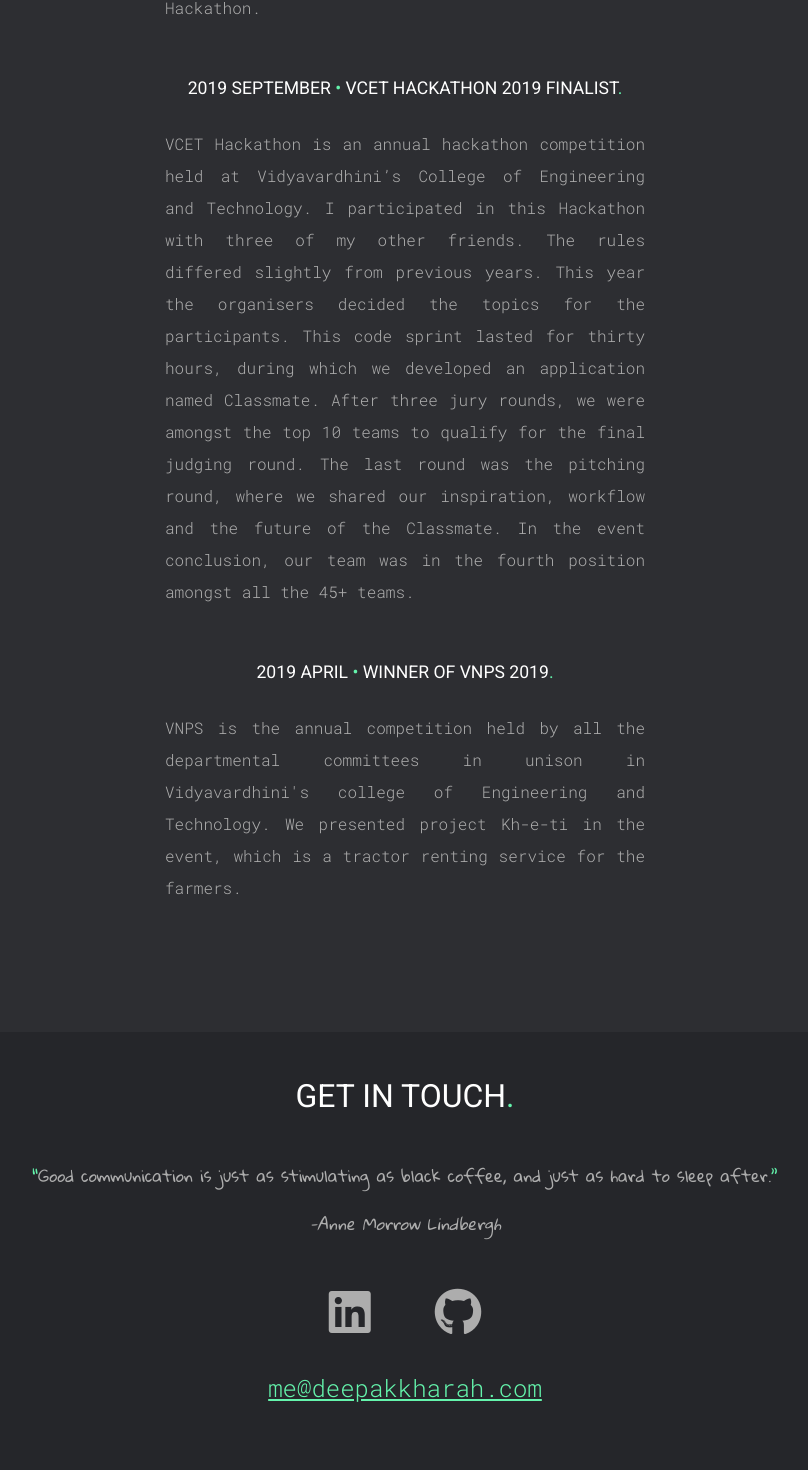
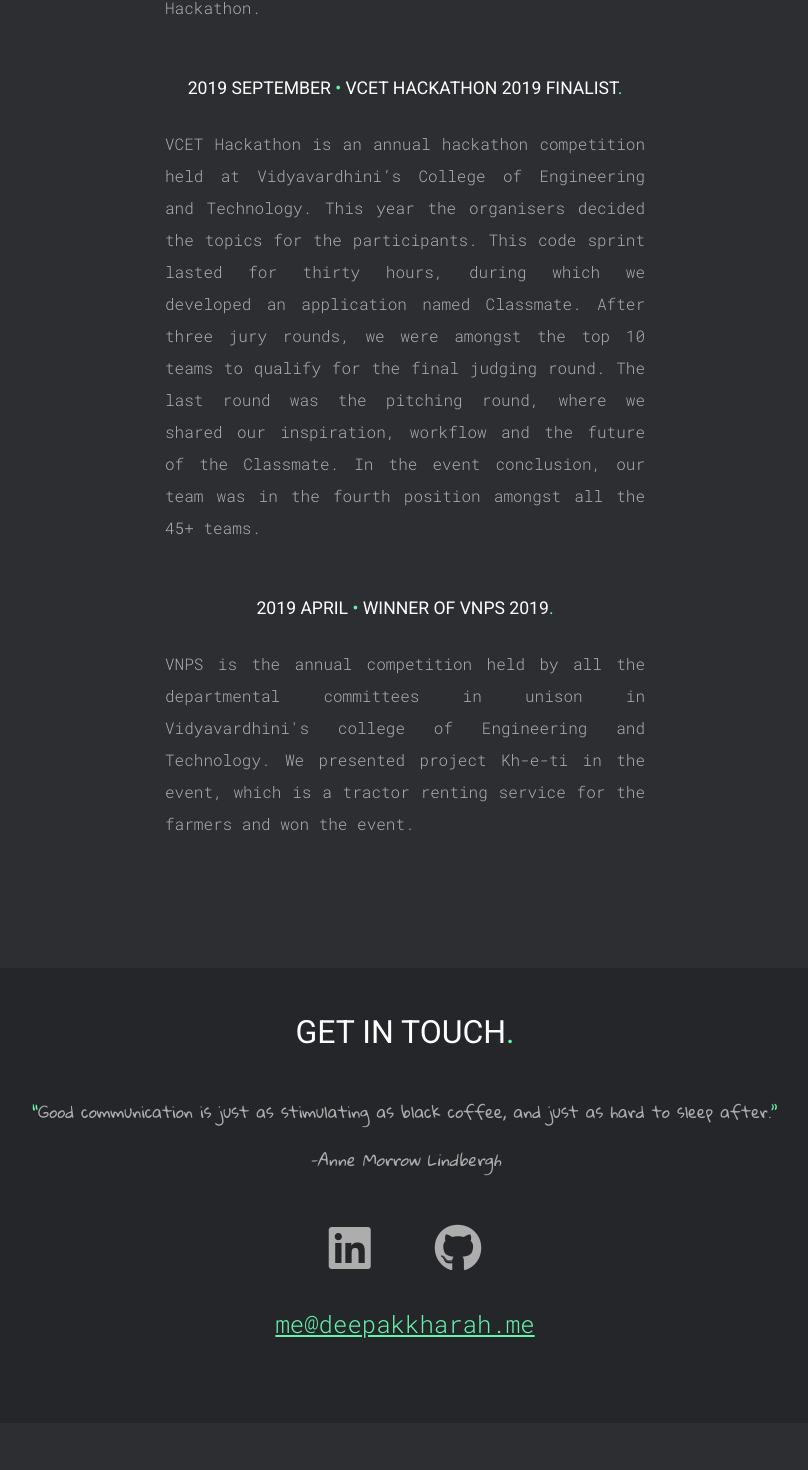
Before and after one commit to Deepak-Kharah/portfolio-website, a React (Create React App) app: page / in a window 1280 px wide. Shown: the part 3520-4990 px from the top of the page, without its empty margins (235-1043 px from the left). Built offline with nearby package versions, Linux system fonts and the light colour scheme.

Commit message:
update mail id

```diff
--- a/src/App.scss
+++ b/src/App.scss
@@ -55,7 +55,6 @@ body {
 
 		p {
 			text-align: justify;
-			// margin-bottom: 3rem;
 		}
 	}
 }
--- a/src/components/layouts/Contact.jsx
+++ b/src/components/layouts/Contact.jsx
@@ -31,7 +31,7 @@ export default function Contact() {
 					</a>
 				</div>
 
-				<a href="mailto:me@deepakkharah.com">me@deepakkharah.com</a>
+				<a href="mailto:me@deepakkharah.me">me@deepakkharah.me</a>
 			</div>
 		</section>
 	);
--- a/src/components/layouts/Mentions.jsx
+++ b/src/components/layouts/Mentions.jsx
@@ -17,12 +17,12 @@ export default function Mentions() {
 				/>
 				<MentionTimelineTile
 					title="VCET Hackathon 2019 finalist"
-					desc="VCET Hackathon is an annual hackathon competition held at Vidyavardhini’s College of Engineering and Technology. I participated in this Hackathon with three of my other friends. The rules differed slightly from previous years. This year the organisers decided the topics for the participants. This code sprint lasted for thirty hours, during which we developed an application named Classmate. After three jury rounds, we were amongst the top 10 teams to qualify for the final judging round. The last round was the pitching round, where we shared our inspiration, workflow and the future of the Classmate. In the event conclusion, our team was in the fourth position amongst all the 45+ teams."
+					desc="VCET Hackathon is an annual hackathon competition held at Vidyavardhini’s College of Engineering and Technology. This year the organisers decided the topics for the participants. This code sprint lasted for thirty hours, during which we developed an application named Classmate. After three jury rounds, we were amongst the top 10 teams to qualify for the final judging round. The last round was the pitching round, where we shared our inspiration, workflow and the future of the Classmate. In the event conclusion, our team was in the fourth position amongst all the 45+ teams."
 					date="2019 September"
 				/>
 				<MentionTimelineTile
 					title="Winner of VNPS 2019"
-					desc="VNPS is the annual competition held by all the departmental committees in unison in Vidyavardhini's college of Engineering and Technology. We presented project Kh-e-ti in the event, which is a tractor renting service for the farmers."
+					desc="VNPS is the annual competition held by all the departmental committees in unison in Vidyavardhini's college of Engineering and Technology. We presented project Kh-e-ti in the event, which is a tractor renting service for the farmers and won the event."
 					date="2019 April"
 				/>
 			</div>
```
